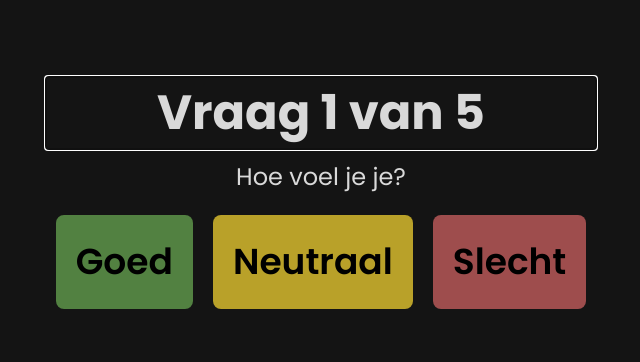
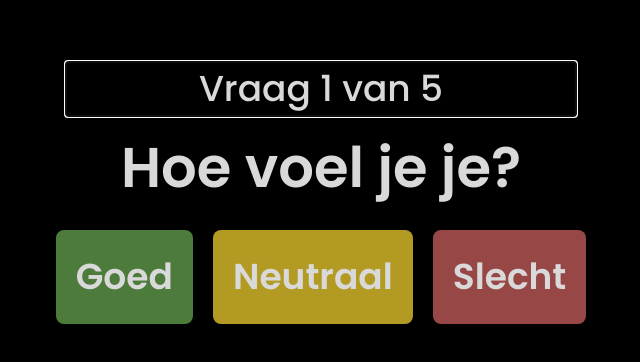
Before and after one commit to pepijnweijers/Affect-Us, a Next.js app: page / in a window 1280 px wide. Shown: the part 212-574 px from the top of the page, without its empty margins (319-959 px from the left). Built offline with nearby package versions, Linux system fonts and the light colour scheme.

Commit message:
css aanpassingen
css voldoet aan figma

```diff
--- a/src/app/CSS/styles.css
+++ b/src/app/CSS/styles.css
@@ -12,11 +12,18 @@ body {
 }
 
 .container {
+    background-color: rgb(0, 0, 0);
     width: 100vw;
     height: 100vh;
     display: flex;
     justify-content: center;
     align-items: center;
+
+
+    flex-direction: column;
+
+
+
 }
 
 .question {
@@ -25,9 +32,9 @@ body {
 }
 
 .question h2 {
-    font-size: 48px;
-    margin: 10px 0;
-    font-weight: 700;
+    font-size: 36px;
+    margin: 10px 10px;
+    font-weight: 500;
 }
 
 .answers {
@@ -35,6 +42,7 @@ body {
     justify-content: space-between;
     width: 100%;
     margin-top: 20px;
+    color: #D9D9D9;
 }
 
 .answer-card {
@@ -47,9 +55,12 @@ body {
     font-weight: 600;
     cursor: pointer;
     transition: background 0.3s;
+
 }
 .question {
-    font-size: 24px;
+    font-size: 56px;
+    font-weight: 600;
+    margin: 10px 10px;
     color: #D9D9D9;
 }
 
@@ -59,7 +70,7 @@ body {
 }
 
 .answer-card:hover {
-    filter: brightness(1.1);
+    filter: brightness(2.1);
 }
 
 .antwoord1 {
@@ -73,30 +84,3 @@ body {
 .antwoord3 {
     background-color: rgba(217, 102, 102, 0.7); /* Rood*/
 }
-
-/* Cirkel styling */
-.circle {
-    width: 120px;
-    height: 120px;
-    background: white;
-    border-radius: 50%;
-    position: absolute;
-    left: 20px;
-    top: 20px;
-    display: flex;
-    justify-content: center;
-    align-items: center;
-}
-
-.inner-circle {
-    width: 98px;
-    height: 95px;
-    position: relative;
-    background: transparent;
-}
-
-.inner-circle div {
-    background: #141414;
-    border-radius: 9999px;
-    position: absolute;
-}
--- a/src/app/layout.js
+++ b/src/app/layout.js
@@ -15,9 +15,7 @@ const poppins = Poppins({
 export default function RootLayout({ children }) {
     return (
         <html lang="nl">
-
             <body className={poppins.className}>
-
                 {children}
             </body>
         </html>
--- a/src/app/page.js
+++ b/src/app/page.js
@@ -19,12 +19,12 @@ export default function Home() {
         },
         {
             number: "Vraag 2 van 5",
-            question: "Wat ga je vandaag doen?",
+            question: "Wat vind jij het leukste om te doen in je vrijetijd?",
             type: "singleChoice",
             answers: [
-                { text: "School", className: "antwoord1" },
+                { text: "Aan school zitten", className: "antwoord1" },
                 { text: "Sporten", className: "antwoord2" },
-                { text: "Lezen", className: "antwoord3" }
+                { text: "Boek lezen", className: "antwoord3" }
             ]
         }
     ];
```
